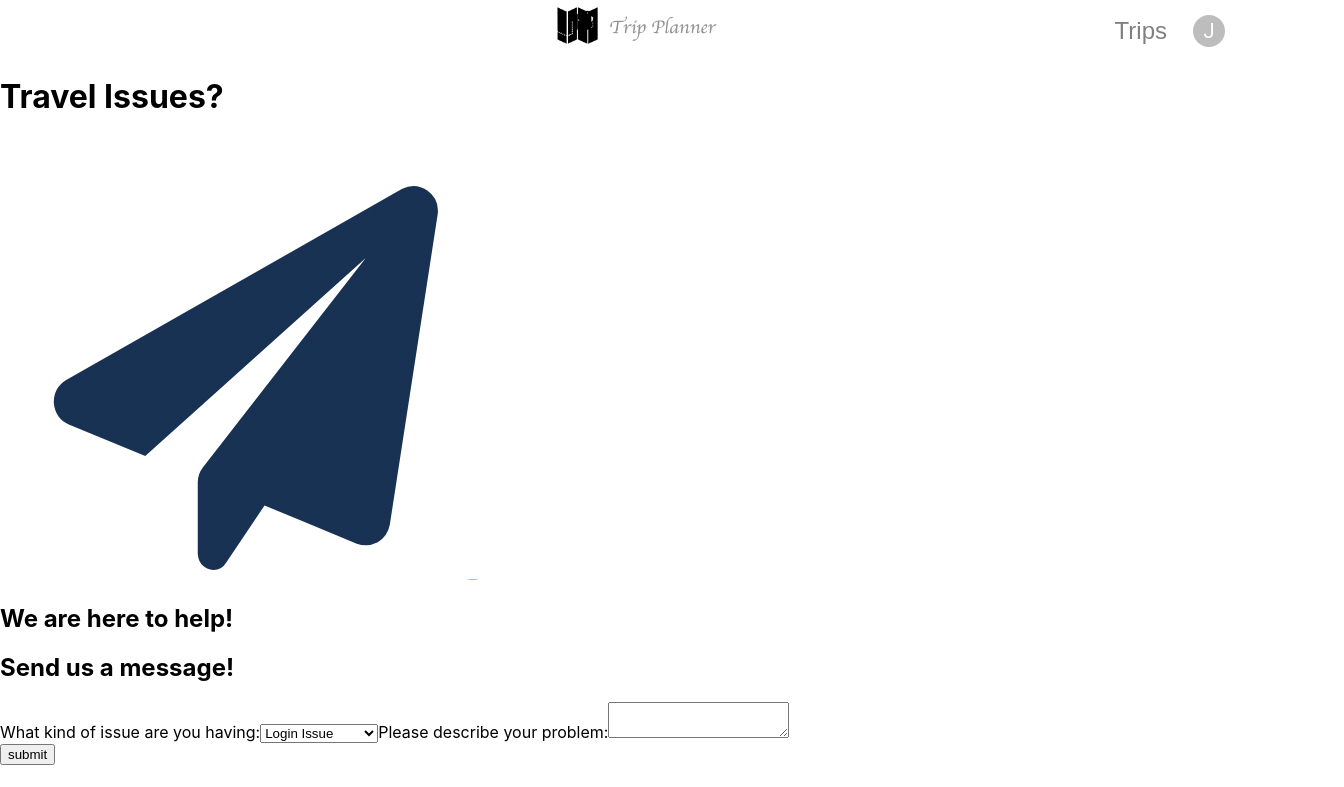
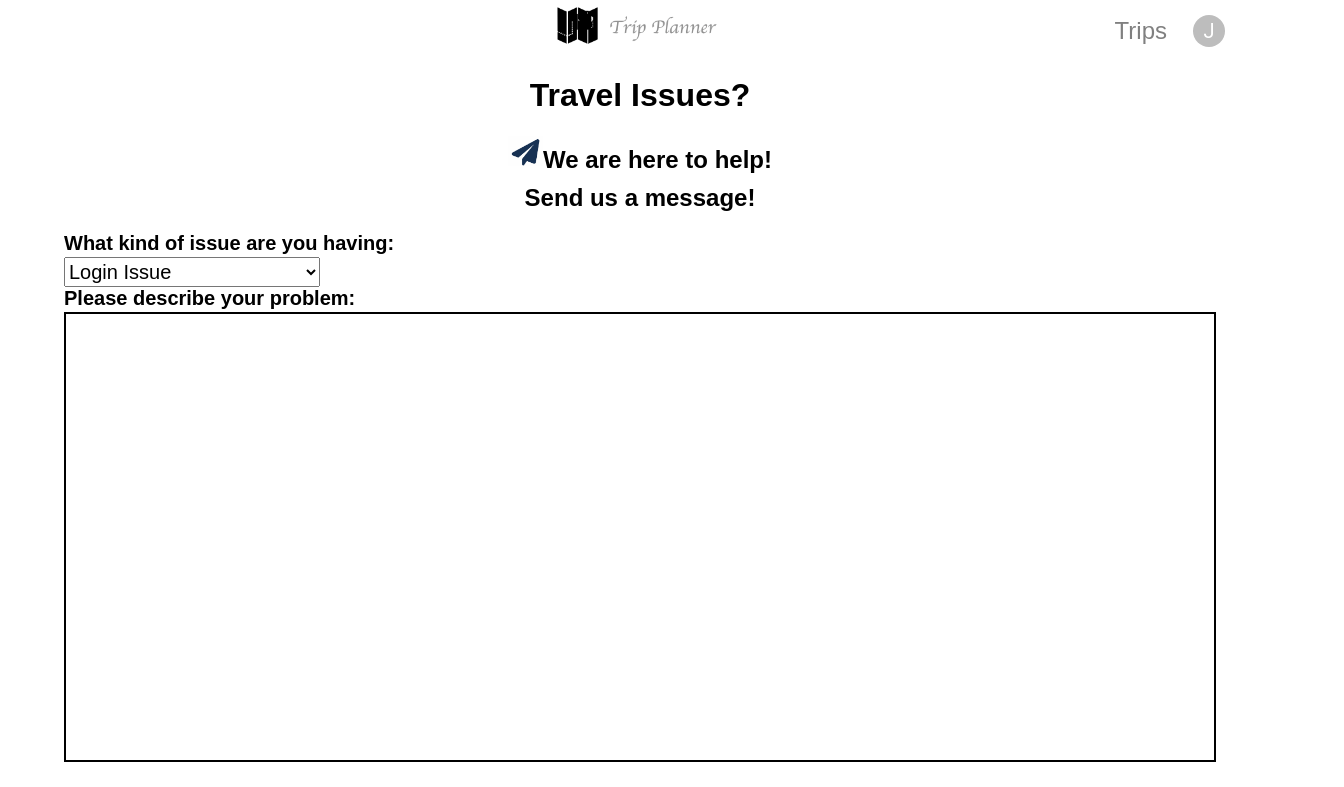
Before and after one commit to zechengF2023/TripPlanner, a React (Create React App) app in the folder front-end/: page /contact in a window 1280 px wide. Shown: the top 787 px of the page, 1344 px wide, since content can reach past the window. Built offline with nearby package versions, Linux system fonts and the light colour scheme.

Commit message:
restored contact css

```diff
--- a/front-end/src/css/Contact.css
+++ b/front-end/src/css/Contact.css
@@ -1,4 +1,4 @@
-/* div.contactDiv{
+div.contactDiv{
     display: flex;
     flex-direction: column;
     align-items: center;
@@ -72,4 +72,4 @@ div h2.support_num{
     font-size: 15px;
     margin-top:3px;
     margin-bottom: 5px;
-} */
+}
```
